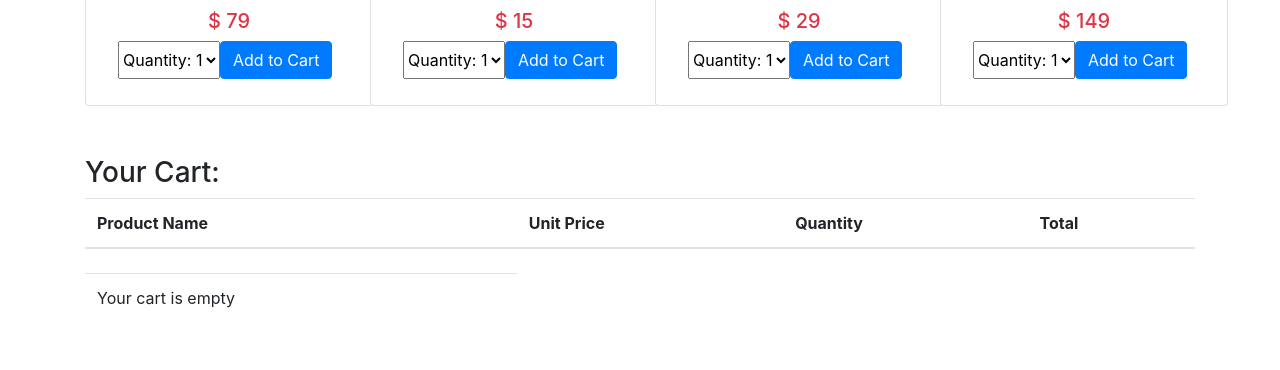
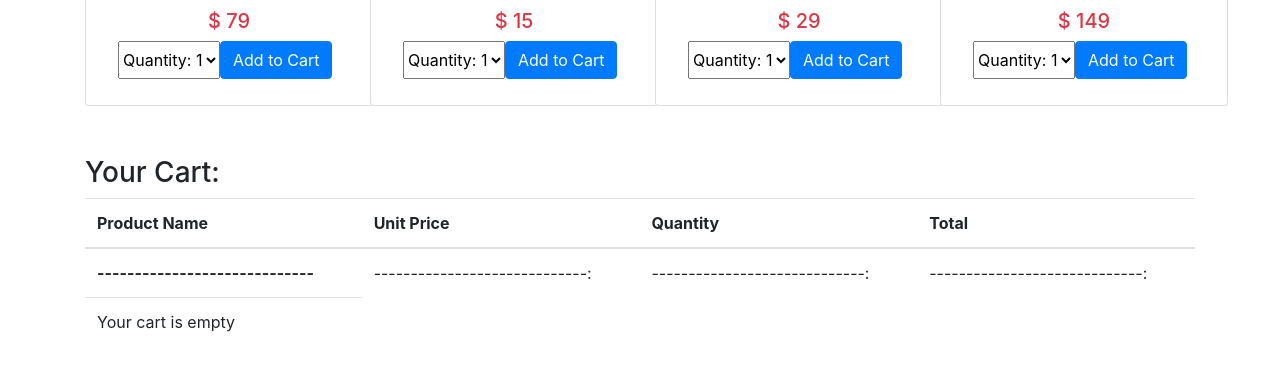
Before and after one commit to Kirthika-github/Shopping-Cart, a plain HTML site: page index.html in a window 1280 px wide. Shown: the part 2260-2630 px from the top of the page. Drawn offline with nearby package versions, Linux system fonts and the light colour scheme.

Commit message:
trying to fix table rendering in Github

```diff
--- a/index.html
+++ b/index.html
@@ -52,7 +52,7 @@
                     </ul>
                 </div>
                 <button id="viewCartButton" type="submit"><a href="#viewCart">
-                        <img src="/images/bag-heart-fill.svg" alt="" width="30" height="24">
+                        <img src="./images/bag-heart-fill.svg" alt="" width="30" height="24">
                         View Cart</a></button>
             </div>
         </div>
@@ -497,8 +497,8 @@
 
 </main>
 <!-- Linked JavaScript files -->
-<script src="/js/ShoppingCart.js"></script>
-<script src="/js/index.js"></script>
+<script src="./js/ShoppingCart.js"></script>
+<script src="./js/index.js"></script>
 
 </body>
 </html>
--- a/js/ShoppingCart.js
+++ b/js/ShoppingCart.js
@@ -78,10 +78,10 @@ class ShoppingCart{
         </thead>
         <tbody>
         <tr>
-               <th scope="row"></th>
-               <td></td>
-               <td></td>
-               <td></td>
+               <th scope="row">-----------------------------</th>
+               <td>-----------------------------:</td>
+               <td>-----------------------------:</td>
+               <td>-----------------------------:</td>
              </tr>`;
 
     cartHtmlList.push(cartTitle);
```
